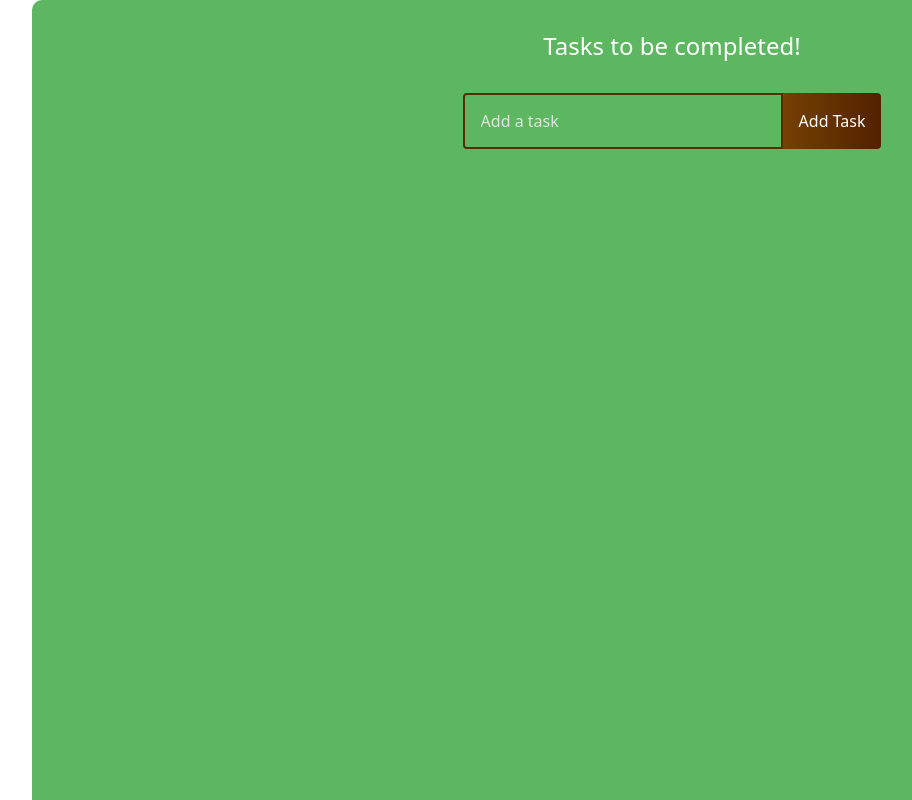
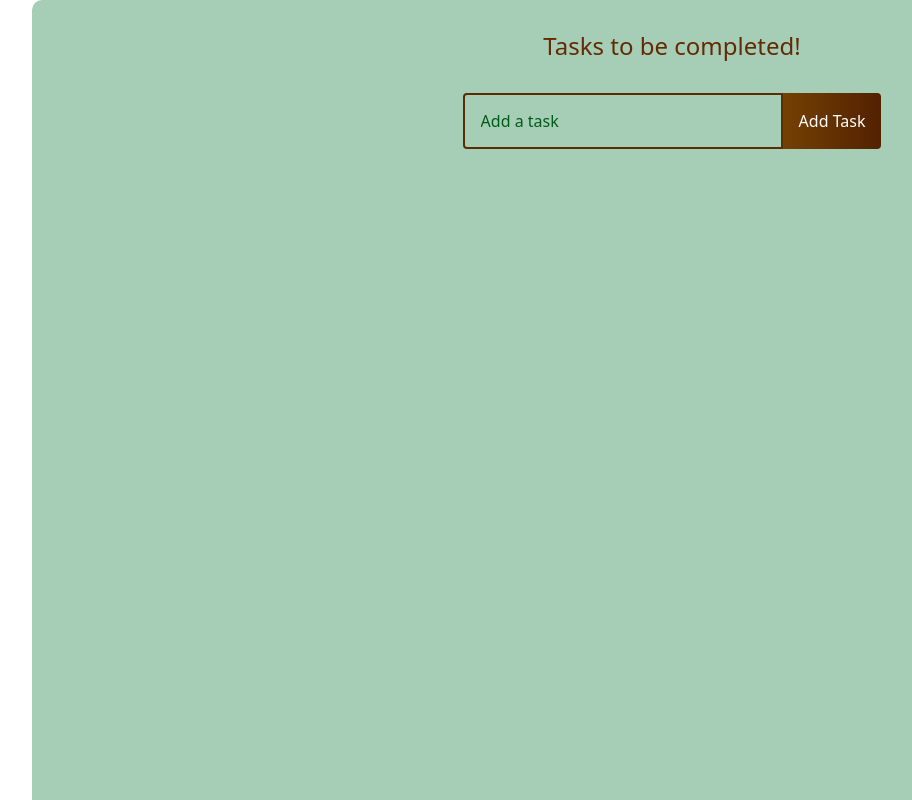
Before and after one commit to yzou1999/TaskTree, a React (Create React App) app in the folder frontend/: page /dashboardlist in a window 1280 px wide. Shown: the top 800 px of the page, without its empty margins (50-962 px from the left). Built offline with nearby package versions, Linux system fonts and the light colour scheme.

Commit message:
updated css color

```diff
--- a/frontend/src/App.css
+++ b/frontend/src/App.css
@@ -44,7 +44,7 @@
   justify-content: start;
   width: 1280px;
   min-height: 1920px;
-  background: #19991fb4;
+  background: #A6CEB6;
   text-align: center;
   margin: 0px auto;
   border-radius: 10px;
@@ -53,7 +53,7 @@
 
 .task-app h1 {
   margin: 32px 0;
-  color: #fff;
+  color: rgb(99, 42, 4);
   font-size: 24px;
 }
 
@@ -70,11 +70,11 @@
   outline: none;
   width: 320px;
   background: transparent;
-  color: #fff;
+  color: #005c17;
 }
 
 .task-input::placeholder {
-  color: #e2e2e2;
+  color: #005c17;
 }
 
 .task-button {
@@ -93,14 +93,14 @@
 }
 
 .task-input.edit {
-  border: 2px solid #149fff;
+  border: 2px solid #ff6a14;
 }
 
 .task-button.edit {
   background: linear-gradient(
     90deg,
-    rgba(20, 159, 255, 1) 0%,
-    rgba(17, 122, 255, 1) 100%
+    rgb(255, 67, 20) 0%,
+    rgb(255, 17, 17) 100%
   );
   padding: 16px 22px;
 }
--- a/frontend/src/components/Dashboardform.js
+++ b/frontend/src/components/Dashboardform.js
@@ -37,7 +37,7 @@ function Dashboardform(props) {
                 onChange={handleChange}
                 ref={inputRef}
             />
-            <button className="task-button edit">Update</button>
+            <button onClick={handleSubmit} className="task-button edit">Update</button>
             </>
             ) :
             (
@@ -51,7 +51,7 @@ function Dashboardform(props) {
                 onChange={handleChange}
                 ref={inputRef}
             />
-            <button className="task-button">Add task</button>
+            <button onClick={handleSubmit} className="task-button">Add task</button>
             </>
             )}
 
```
